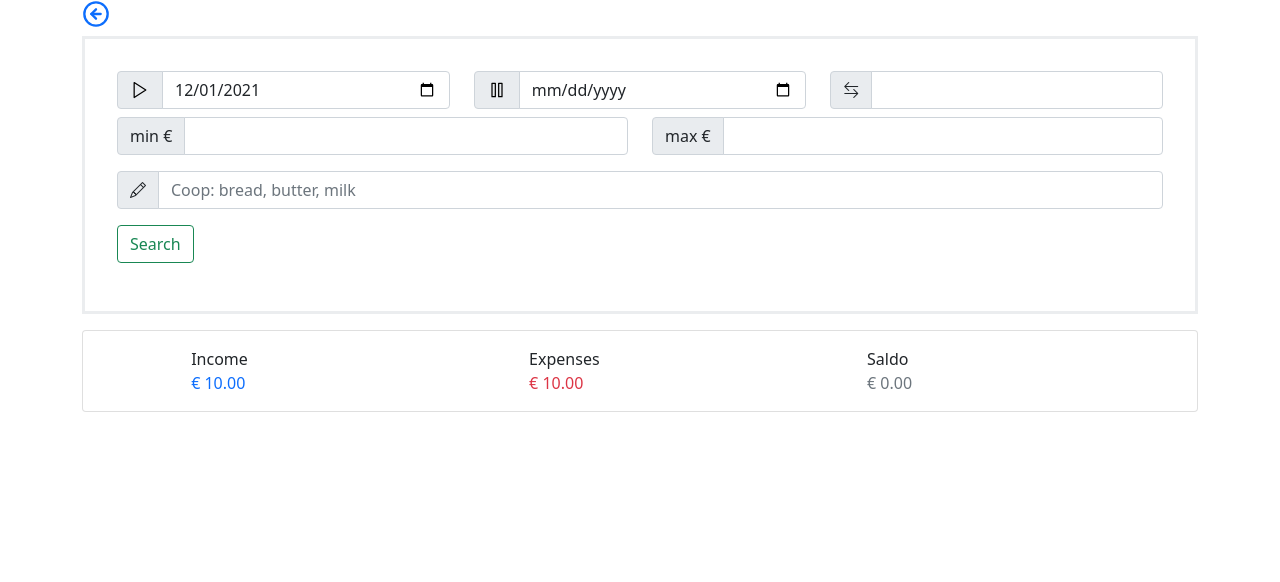
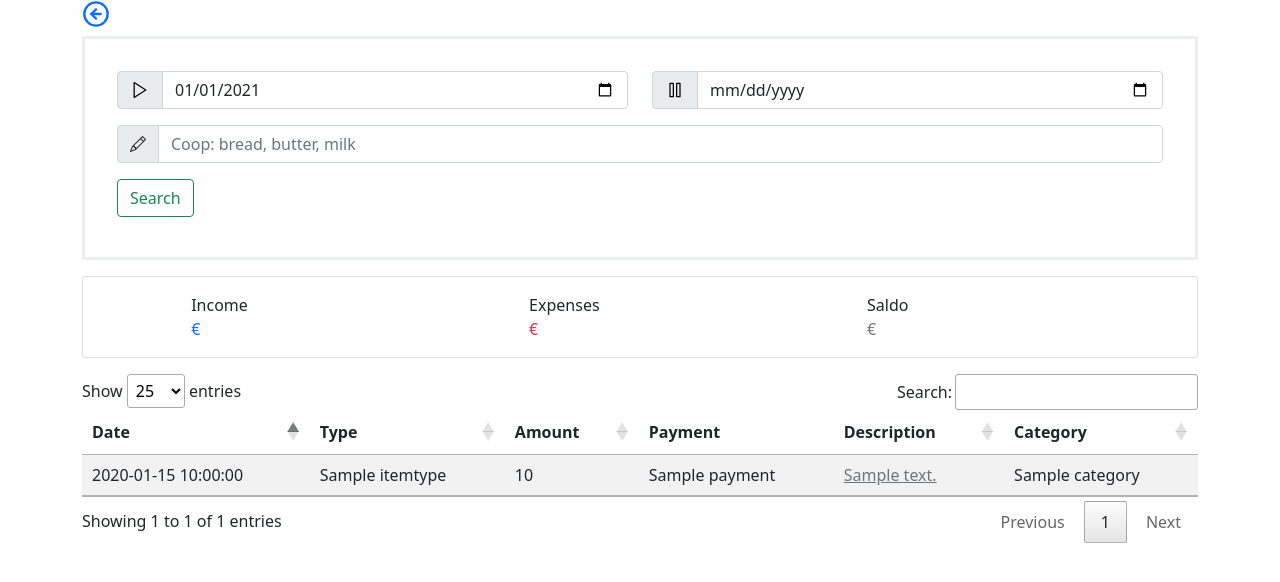
Before and after one commit to ondrno/fastbudsjett, a Flask app: template front/app/templates/search/search.html in a window 1280 px wide. Shown: the top 582 px of the page. Run offline with Flask 2, Linux system fonts and the light colour scheme; the template is opened without the code that fills it: values that come from a table or form of the project are taken from there, most other values are stand-ins (such as "Sample title", 1, 10 or a date in 2020); some libraries are stand-ins or nearby versions.

Commit message:
WIP: fiddling around with datatables.js

```diff
--- a/front/app/search.py
+++ b/front/app/search.py
@@ -15,35 +15,25 @@ bp = Blueprint('search', __name__)
 
 
 class SearchForm(FlaskForm):
-    start_date = DateField('From', validators=[Optional()], default=utils.start_of_month, format="%Y-%m-%d")
+    start_date = DateField('From', validators=[Optional()], default=utils.start_of_year, format="%Y-%m-%d")
     end_date = DateField('Until', validators=[Optional()])
     description = StringField('Description', validators=[Optional()])
-    min_val = DecimalField('Amount min', validators=[Optional()])
-    max_val = DecimalField('Amount max', validators=[Optional()])
-    itemtype = SelectField('ItemType', validators=[Optional()],
-                           # FIXME: use values from backend not static ones
-                           choices=[(0, ""), (1, "income"), (2, "expenses")])
     submit = SubmitField('Search')
 
 
 @bp.route('/search', methods=['GET', 'POST'])
 @login_required
 def index():
-    categories = jsonpickle.decode(session["categories"])
-    payments = jsonpickle.decode(session["payments"])
-    itemtypes = jsonpickle.decode(session["itemtypes"])
-
-    year, month = items.get_year_month_from_url(session["selected_month"])
+    categories = utils.CategoryTypes()
+    payments = utils.PaymentTypes()
+    itemtypes = utils.ItemTypes()
 
     form = SearchForm()
-    form.start_date.default = f"{year}-{month:02}-01"
-
-    resolved_items = {}
-    print(request.form)
+    resolved_items = []
     for key in request.form.keys():
         print(key, request.form[key])
     if form.validate_on_submit():
-        data_keys = ["description", "min_val", "max_val", "itemtype", "payment", "start_date", "end_date"]
+        data_keys = ["description", "start_date", "end_date"]
         data = {}
         for key in request.form.keys():
             if key not in data_keys:
@@ -55,30 +45,10 @@ def index():
                 data[key] = val
         data['order_by'] = 'date'
 
-        print(data)
         raw = rest.iface.get_items(data)
-        resolved_items = items.resolve_items(raw, itemtypes, payments, categories)
-
+        resolved_items = items.resolve_items2(raw, itemtypes, payments, categories)
+        print(itemtypes.get_value(1))
+        print(resolved_items)
         redirect(url_for('search.index'))
 
     return render_template('search/search.html', items=resolved_items, form=form)
-
-
-@bp.route('/search/get_categories', methods=['POST'])
-@login_required
-def get_categories():
-    categories_lookup = utils.get_categories()
-    data = []
-    for k, v in categories_lookup.items():
-        data.append({'id': k, 'name': v})
-    return {'results': data}
-
-
-@bp.route('/search/get_payments', methods=['POST'])
-@login_required
-def get_payments():
-    payments_lookup = utils.get_payments()
-    data = []
-    for k, v in payments_lookup.items():
-        data.append({'id': k, 'name': v})
-    return {'results': data}
--- a/front/app/templates/base.html
+++ b/front/app/templates/base.html
@@ -7,6 +7,7 @@
     <!-- Bootstrap CSS -->
     <link href="https://cdn.jsdelivr.net/npm/bootstrap@5.1.1/dist/css/bootstrap.min.css" rel="stylesheet" integrity="sha384-F3w7mX95PdgyTmZZMECAngseQB83DfGTowi0iMjiWaeVhAn4FJkqJByhZMI3AhiU" crossorigin="anonymous">
     <link rel="stylesheet" href="https://cdn.jsdelivr.net/npm/bootstrap-icons@1.7.1/font/bootstrap-icons.css">
+    <link rel="stylesheet" type="text/css" href="https://cdn.datatables.net/1.11.3/css/jquery.dataTables.css">
     <link href="static/selectize/css/selectize.css">
     <link rel="stylesheet" href="/static/app.css">
     <script src="https://unpkg.com/feather-icons"></script>
@@ -59,6 +60,8 @@
     </script>
   </body>
   <script src="https://cdn.jsdelivr.net/npm/bootstrap@5.1.1/dist/js/bootstrap.bundle.min.js" integrity="sha384-/bQdsTh/da6pkI1MST/rWKFNjaCP5gBSY4sEBT38Q/9RBh9AH40zEOg7Hlq2THRZ" crossorigin="anonymous"></script>
+  <script src="https://ajax.googleapis.com/ajax/libs/jquery/3.6.0/jquery.min.js"></script>
+  <script type="text/javascript" charset="utf8" src="https://cdn.datatables.net/1.11.3/js/jquery.dataTables.js"></script>
 
 
 <!--  <script>-->
--- a/front/app/templates/search/search.html
+++ b/front/app/templates/search/search.html
@@ -13,7 +13,7 @@
   </div>
 </div>
 
-<div class="container-xl mt-2">
+<div class="container-xl mt-2 mb-3">
   <form class="inputform" method="post" action="{{ url_for('search.index') }}">
     {{ form.hidden_tag() }}
     <div class="row">
@@ -33,32 +33,6 @@
           {{ form.end_date(class_="form-control") }}
         </div>
       </div>
-      <div class="col mb-2">
-        <div class="input-group">
-          <span class="input-group-text">
-            <i class="bi bi-arrow-left-right"></i>
-          </span>
-          {{ form.itemtype(class_="form-control") }}
-        </div>
-      </div>
-    </div>
-    <div class="row mb-2">
-      <div class="col">
-        <div class="mb-2 input-group">
-          <span class="input-group-text">
-            min &euro;
-          </span>
-          {{ form.min_val(class_="form-control") }}
-        </div>
-      </div>
-      <div class="col">
-        <div class="mb-2 input-group">
-          <span class="input-group-text">
-            max &euro;
-          </span>
-          {{ form.max_val(class_="form-control") }}
-        </div>
-      </div>
     </div>
     <div class="form-row justify-content-center my-2">
       <div class="mb-3 input-group">
@@ -67,7 +41,7 @@
         </span>
         {{ form.description(class_="form-control", placeholder="Coop: bread, butter, milk") }}
       </div>
-      <div class="mb-3">
+      <div>
           {{ form.submit(class_="btn btn-outline-success") }}
       </div>
     </div>
@@ -77,14 +51,6 @@
 
 {% block content %}
 {% if items %}
-  {% set sum_income = items['sum_income'] %}
-  {% set sum_expenses = items['sum_expenses'] %}
-  {% set saldo = sum_income - sum_expenses %}
-{% else %}
-  {% set sum_income = 0 %}
-  {% set sum_expenses = 0 %}
-  {% set saldo = 0 %}
-{% endif %}
 <div class="container-xl mb-3 mt-3">
   <div class="card">
     <div class="card-body">
@@ -94,16 +60,88 @@
         <div class="col">Saldo</div>
       </div>
       <div class="row justify-content-center">
-        <div class="col offset-1 text-primary">&euro; {{ "%.2f"|format(sum_income) }}</div>
-        <div class="col text-danger">&euro; {{ "%.2f"|format(sum_expenses) }}</div>
-        <div class="col text-secondary">&euro; {{ "%.2f"|format(saldo) }}</div>
+        <div class="col offset-1 text-primary" id="sum_income">&euro; </div>
+        <div class="col text-danger" id="sum_expenses">&euro; </div>
+        <div class="col text-secondary" id="saldo">&euro; </div>
       </div>
     </div>
   </div>
 </div>
+{% endif %}
+<div class="container-xl mt-3" {%if not items %}style="visibility: hidden"{% endif %}>
+  <table id="data" class="table table-striped">
+    <thead>
+      <tr>
+        <th>Date</th>
+        <th>Type</th>
+        <th>Amount</th>
+        <th>Payment</th>
+        <th>Description</th>
+        <th>Category</th>
+      </tr>
+    </thead>
+    {% if items %}
+    <tbody>
+      {% for i in items %}
+        <tr>
+          <td>{{ i.date }}</td>
+          <td>{{ i.itemtype }}</td>
+          <td {%if i.itemtype=="revenue" %}class="success"{% else %}class=""{% endif %}>{{ i.amount }}</td>
+          <td>{{ i.payment }}</td>
+          <td><a href="{{ url_for('items.edit',item_id=i.id) }}" class="text-secondary">{{ i.description }}</a></td>
+          <td>{{ i.category }}</td>
+        </tr>
+      {% endfor %}
+    </tbody>
+    {% endif %}
+  </table>
+</div>
 
-{% include 'search/render_items.html' %}
 {% endblock %}
 
 {% block script %}
+<script>
+  jQuery.fn.dataTable.Api.register( 'sum2()', function ( ) {
+    return this.flatten().reduce( function ( a, b ) {
+        var x = parseFloat(a) || 0;
+        var y = parseFloat(b) || 0;
+        return x + y
+    }, 0 );
+  } );
+  // https://datatables.net/plug-ins/api/sum()
+  jQuery.fn.dataTable.Api.register( 'sum()', function ( ) {
+    return this.flatten().reduce( function ( a, b ) {
+        if ( typeof a === 'string' ) {
+            a = a.replace(/[^\d.-]/g, '') * 1;
+        }
+        if ( typeof b === 'string' ) {
+            b = b.replace(/[^\d.-]/g, '') * 1;
+        }
+
+        return a + b;
+    }, 0 );
+} );
+
+  $(document).ready(function () {
+      $('#data').DataTable({
+          responsive: true,
+          pageLength: 25,
+          columns: [
+              null,
+              null,
+              {searchable: false},
+              {orderable: false, searchable: false},
+              null,
+              null
+          ],
+          footerCallBack: function () {
+            var api = this.api();
+            // $( '#sum_expenses' ).html(
+            //   api.column( 2, {page:'current'} ).data().sum()
+            // );
+            $( this.footer()).html("foo");
+          }
+      });
+  });
+</script>
 {% endblock %}
--- a/front/app/utils/utils.py
+++ b/front/app/utils/utils.py
@@ -90,7 +90,7 @@ def end_of_month(month: int = None):
     return d
 
 
-def start_of_month():
+def start_of_year():
     today = datetime.datetime.today()
-    d = datetime.date(today.year, today.month, 1)
+    d = datetime.date(today.year, 1, 1)
     return d
```
Also changed, not shown: front/app/items.py (+19 -0 lines), front/tests/test_utils.py (+1 -1 lines).
